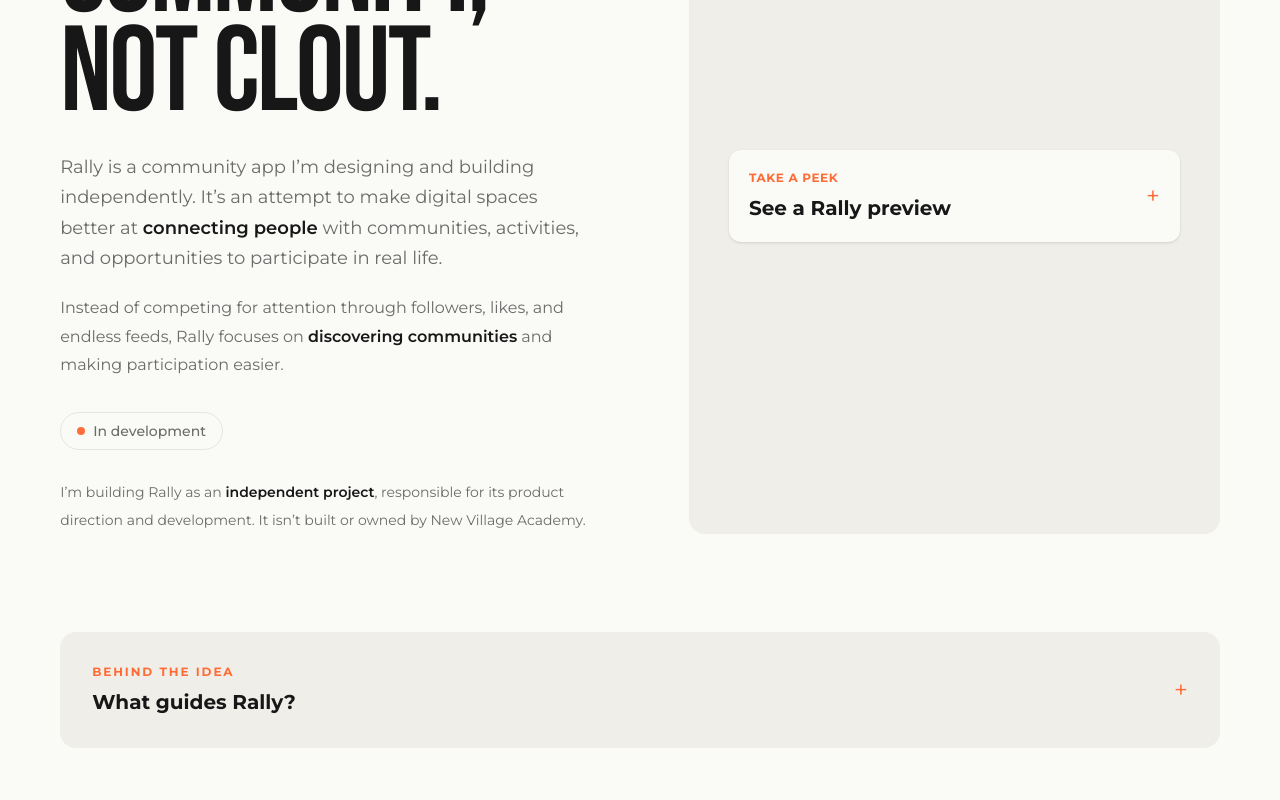
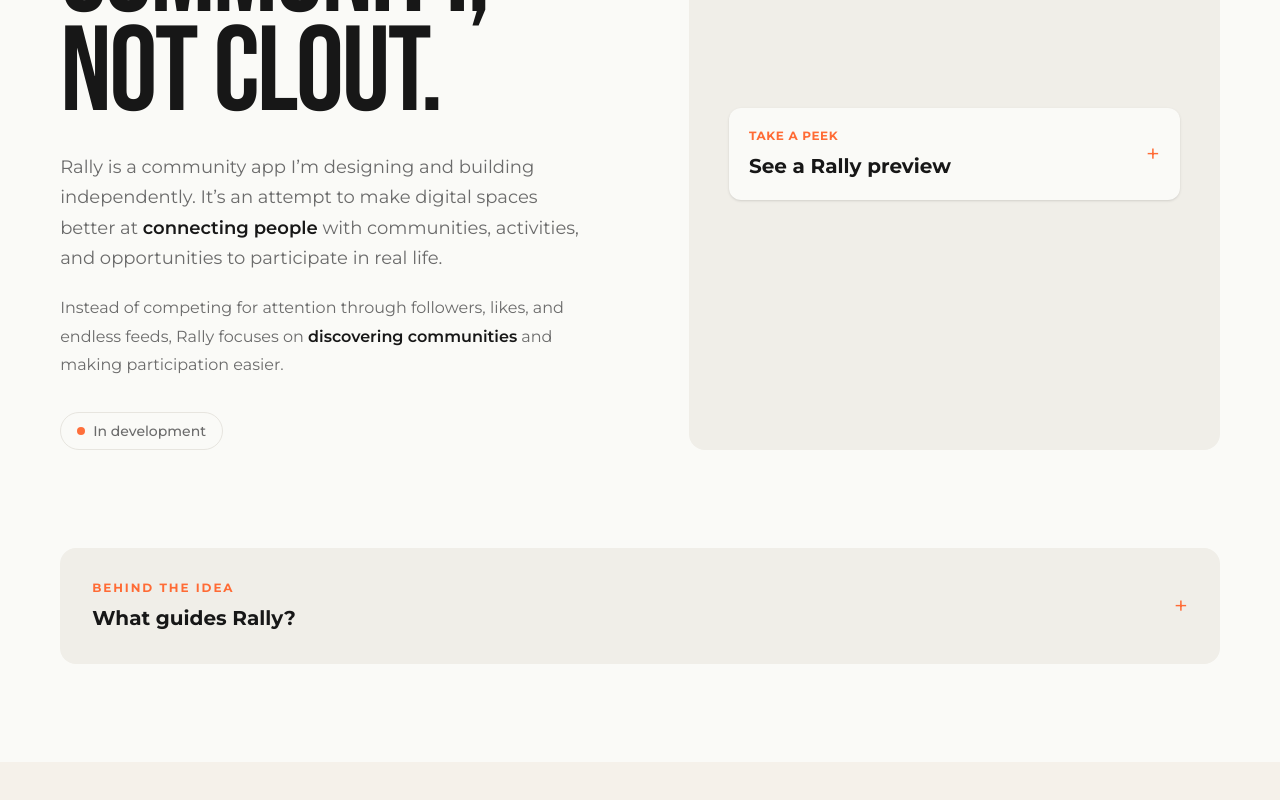
Before and after one commit to samaadiscott/samaadi, a Next.js app: page /projects in a window 1280 px wide. Shown: the part 1267-2067 px from the top of the page. After the commit the page ends 2029 px from the top, so only its background shows below. Built offline with nearby package versions, Linux system fonts and the light colour scheme.

Commit message:
Remove unnecessary Rally ownership disclaimer

```diff
--- a/app/projects/page.tsx
+++ b/app/projects/page.tsx
@@ -223,14 +223,6 @@ export default function ProjectsPage() {
                   In development
                 </div>
 
-                <p className="mt-7 max-w-xl font-sans text-sm leading-7 text-[#6B6B6B]">
-                  I’m building Rally as an{" "}
-                  <strong className="font-semibold text-[#171717]">
-                    independent project
-                  </strong>
-                  , responsible for its product direction and development.
-                  It isn’t built or owned by New Village Academy.
-                </p>
               </div>
 
               {/* PRODUCT PREVIEW EXPANDER */}
```
